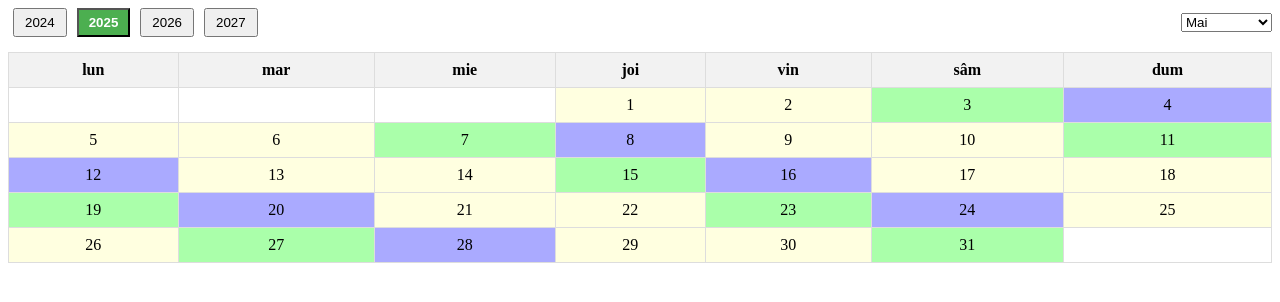
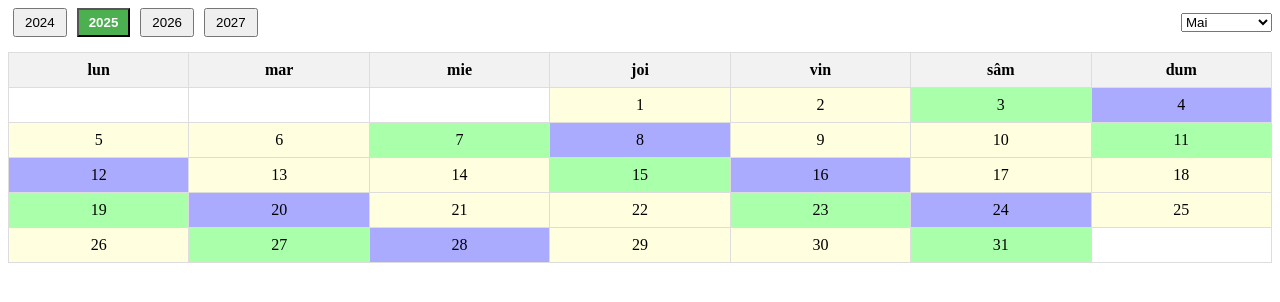
Before and after one commit to Danielzapirtan/ture, a Flask app: page / in a window 1280 px wide. Shown: the top 302 px of the page. Run offline with Flask 2, Linux system fonts and the light colour scheme.

Commit message:
Update index.html

```diff
--- a/api/templates/index.html
+++ b/api/templates/index.html
@@ -12,6 +12,7 @@
         th, td {
             border: 1px solid #ddd;
             padding: 8px;
+            width: 14%;
             text-align: center;
         }
         th {
```
